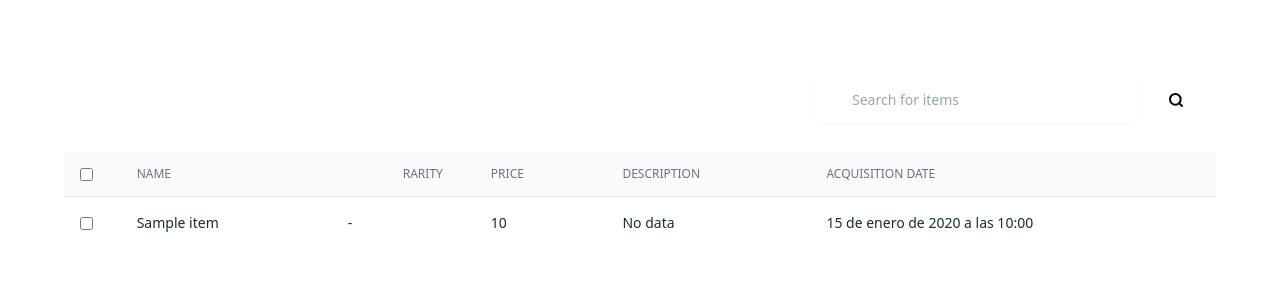
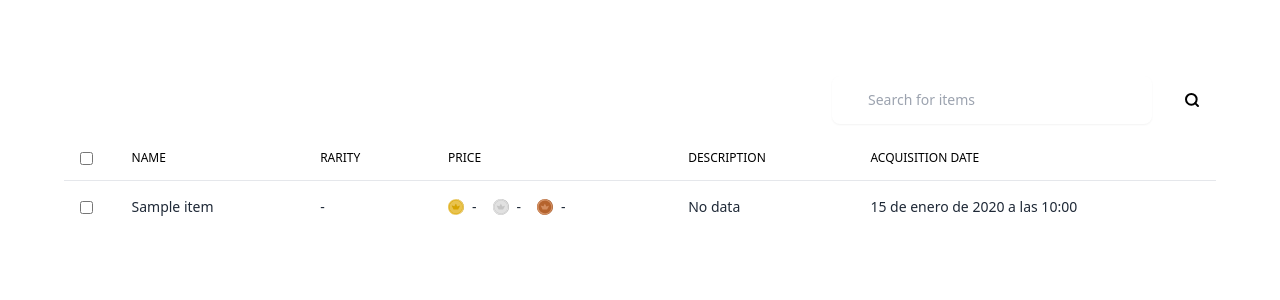
Before and after one commit to EliRodrEs/bag_of_holding, a Django app: template inventory/templates/inventory/index.html in a window 1280 px wide. Shown: the part 64-364 px from the top of the page. Run offline with Django 5.2, Linux system fonts and the light colour scheme; the template is opened without the code that fills it: most values are stand-ins (such as "Sample title", 1, 10 or a date in 2020); some libraries are stand-ins or nearby versions.

Commit message:
Add prices icons. Fix scrollbar

```diff
--- a/inventory/templates/inventory/index.html
+++ b/inventory/templates/inventory/index.html
@@ -5,8 +5,8 @@
 {% block content %}
 <body class="bg-[var(--main)] leading-normal tracking-normal text-[var(--neutral-da)]">
     {% include 'header.html' %}
-    <main class="grid align-center p-8 m-8 gap-4">
-        <div class="py-3 px-4 justify-self-end min-w-2xl">
+    <main class="grid align-center p-8 m-8">
+        <div class="py-3 justify-self-end min-w-2xl">
             <div class="flex gap-4 w-full">
                 <label class="sr-only">{% trans 'Search' %}</label>
                 <div class="flex gap-4 w-96">
@@ -23,22 +23,22 @@
                 </div>
             </div>
         </div>
-        <div class="overflow-hidden">
+        <div class="overflow-auto custom-scrollbar">
             <table class="min-w-full divide-y divide-gray-200">
-                <thead class="bg-gray-50">
+                <thead class="bg-[var(--secondary)]">
                     <tr>
                         <th scope="col" class="py-3 px-4 pe-0">
                             <div class="flex items-center h-5">
                                 <input id="hs-table-pagination-checkbox-all" type="checkbox" class="border-gray-200 rounded
-                                text-blue-600 focus:ring-blue-500">
+                                text-[var(--secondary)] focus:ring-[var(--secondary)]">
                                 <label for="hs-table-pagination-checkbox-all" class="sr-only">Checkbox</label>
                             </div>
                         </th>
-                        <th scope="col" class="px-6 py-3 text-start text-xs font-medium text-gray-500 uppercase">{% trans 'Name' %}</th>
-                        <th scope="col" class="px-6 py-3 text-end text-xs font-medium text-gray-500 uppercase">{% trans 'Rarity' %}</th>
-                        <th scope="col" class="px-6 py-3 text-start text-xs font-medium text-gray-500 uppercase">{% trans 'Price' %}</th>
-                        <th scope="col" class="px-6 py-3 text-start text-xs font-medium text-gray-500 uppercase">{% trans 'Description' %}</th>
-                        <th scope="col" class="px-6 py-3 text-start text-xs font-medium text-gray-500 uppercase">{% trans 'Acquisition date' %}</th>
+                        <th scope="col" class="px-6 py-3 text-start text-xs font-medium text-[var(--neutral-da)] uppercase">{% trans 'Name' %}</th>
+                        <th scope="col" class="px-6 py-3 text-start text-xs font-medium text-[var(--neutral-da)] uppercase">{% trans 'Rarity' %}</th>
+                        <th scope="col" class="px-6 py-3 text-start text-xs font-medium text-[var(--neutral-da)] uppercase">{% trans 'Price' %}</th>
+                        <th scope="col" class="px-6 py-3 text-start text-xs font-medium text-[var(--neutral-da)] uppercase">{% trans 'Description' %}</th>
+                        <th scope="col" class="px-6 py-3 text-start text-xs font-medium text-[var(--neutral-da)] uppercase">{% trans 'Acquisition date' %}</th>
                     </tr>
                 </thead>
                 <tbody class="divide-y divide-gray-200">
@@ -47,13 +47,34 @@
                         <td class="py-3 ps-4">
                             <div class="flex items-center h-5">
                                 <input id="hs-table-pagination-checkbox-1" type="checkbox" class="border-gray-200 rounded
-                                text-blue-600 focus:ring-blue-500">
+                                text-[var(--secondary)] focus:ring-[var(--secondary)]" onclick="event.stopPropagation()">
                                 <label for="hs-table-pagination-checkbox-1" class="sr-only">Checkbox</label>
                             </div>
                         </td>
                         <td class="px-6 py-4 whitespace-nowrap text-sm font-medium text-gray-800">{{ item.name|default:"??" }}</td>
                         <td class="px-6 py-4 whitespace-nowrap text-sm text-gray-800">{{ item.rarity|default:"-" }}</td>
-                        <td class="px-6 py-4 whitespace-nowrap text-sm text-gray-800">{{ item.price|default:"a lot" }}</td>
+                        <td class="px-6 py-4 whitespace-nowrap text-sm text-gray-800">
+                            <div class="price-holder flex gap-4">
+                                 <div class="gp-holder flex gap-2 items-center">
+                                     <div class="coin-holder w-[1rem]" >
+                                        <img src="{% static 'inventory/img/gp_nobg.svg' %}"  alt="gold coin">
+                                     </div>
+                                     {{item.price.gp|default:"-"}}
+                                 </div>
+                                <div class="gp-holder flex gap-2 items-center">
+                                     <div class="coin-holder w-[1rem]" >
+                                        <img src="{% static 'inventory/img/sp_nobg.svg' %}"  alt="silver coin">
+                                     </div>
+                                     {{item.price.sp|default:"-"}}
+                                 </div>
+                                <div class="gp-holder flex gap-2 items-center">
+                                     <div class="coin-holder w-[1rem]" >
+                                        <img src="{% static 'inventory/img/cp_nobg.svg' %}"  alt="copper coin">
+                                     </div>
+                                     {{item.price.cp|default:"-"}}
+                                 </div>
+                            </div>
+                        </td>
                         <td class="px-6 py-4 whitespace-nowrap text-sm text-gray-800">{{ item.description|default:"No data" }}</td>
                         <td class="px-6 py-4 whitespace-nowrap text-sm text-gray-800">{{ item.acquisition_date|default:"Anaenis" }}</td>
                     </tr>
```
Also changed, not shown: theme/static_src/src/styles.css (+33 -0 lines), inventory/static/inventory/img/cp.svg (added), inventory/static/inventory/img/cp_nobg.svg (added), inventory/static/inventory/img/gp.svg (added), inventory/static/inventory/img/gp_nobg.svg (added), inventory/static/inventory/img/sp.svg (added), inventory/static/inventory/img/sp_nobg.svg (added).
